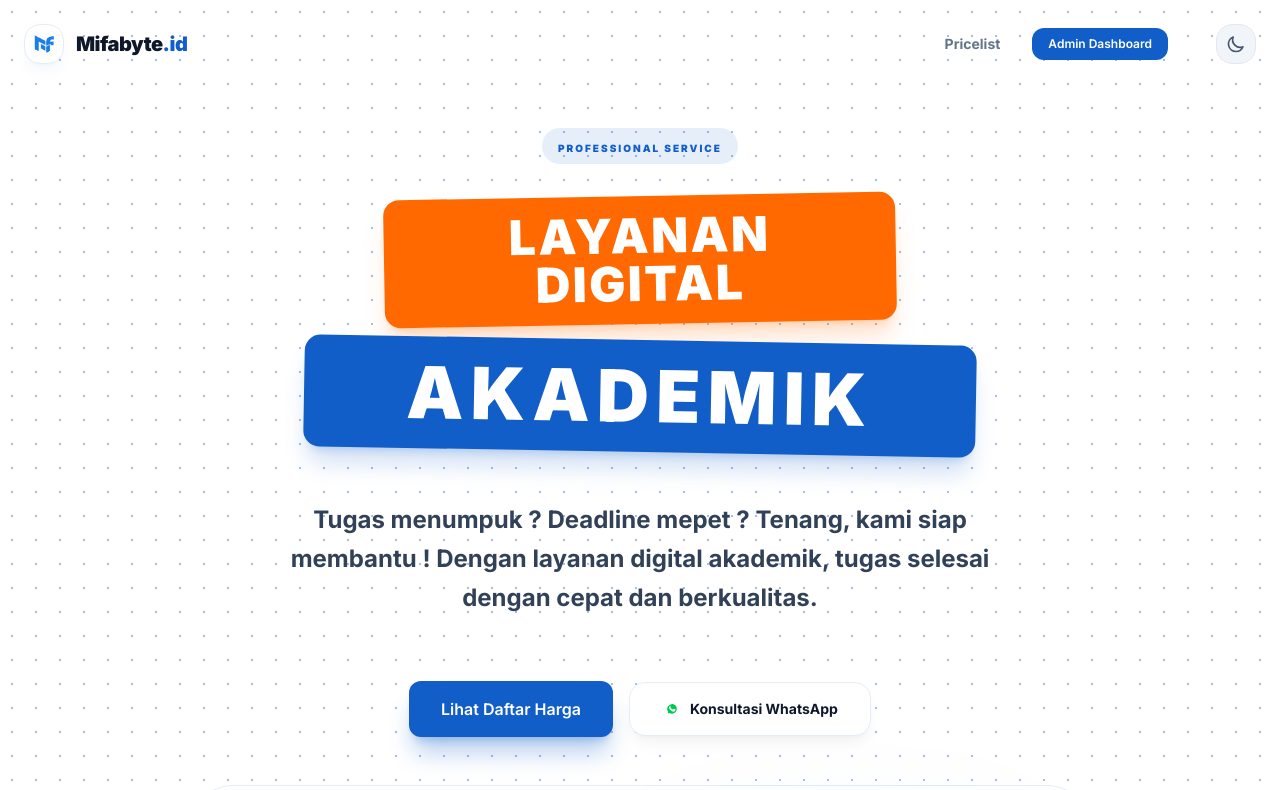
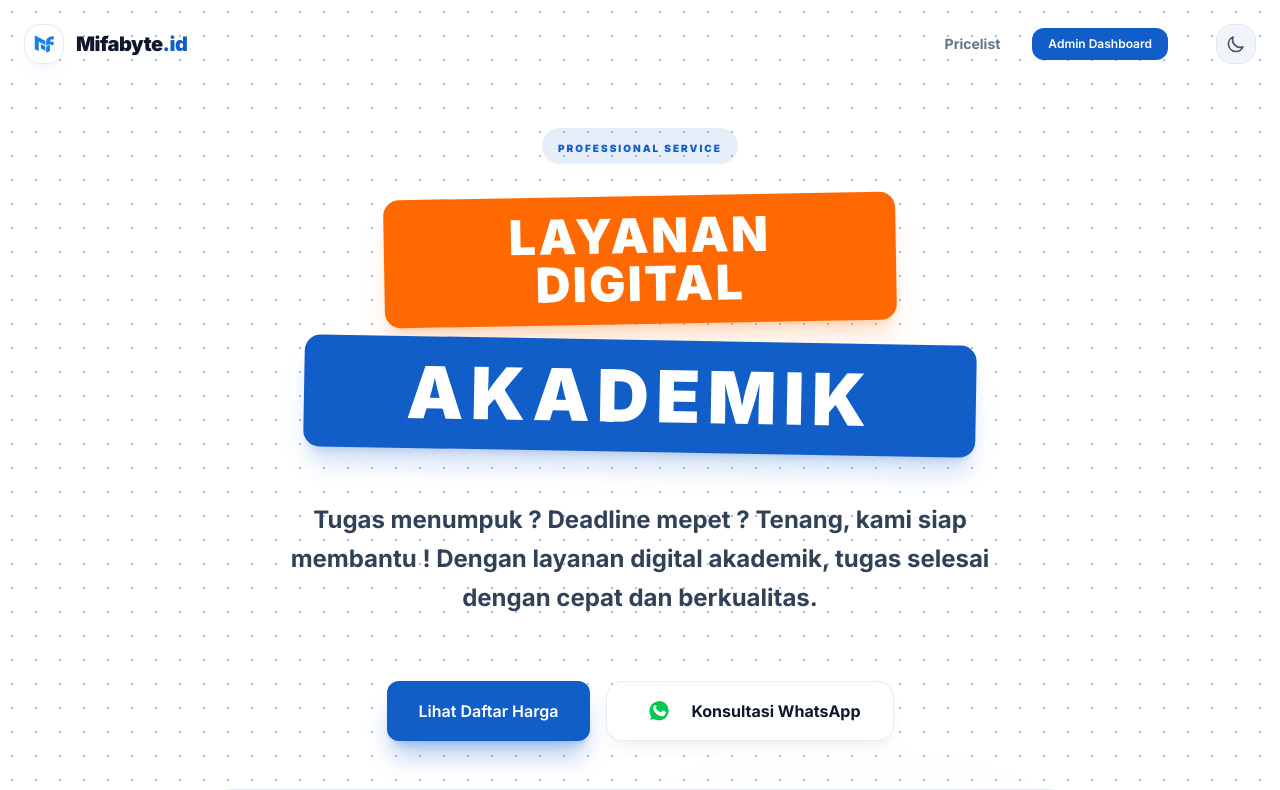
Before and after one commit to MakdumIbrohim/mifabye-finance, a Next.js app: page / in a window 1280 px wide. Shown: the top 790 px of the page. Built offline with nearby package versions, Linux system fonts and the light colour scheme.

Commit message:
style: update CTA buttons and social icons size for better visibility

```diff
--- a/app/page.tsx
+++ b/app/page.tsx
@@ -164,9 +164,9 @@ export default function LandingPage() {
 
             {/* CTA Buttons integrated into Hero */}
             <div className="flex flex-wrap items-center justify-center gap-4 pt-4">
-              <a href="#harga" className="btn-primary !px-8 !py-4 shadow-xl shadow-primary/30 text-base">Lihat Daftar Harga</a>
-              <a href="https://wa.me/6285854894312" target="_blank" className={`px-8 py-4 border rounded-2xl font-bold text-sm transition-all flex items-center gap-2 shadow-lg ${isDarkMode ? "bg-slate-900 border-slate-800 text-white hover:bg-slate-800 shadow-black/20" : "bg-white border-border text-slate-900 hover:bg-bg-subtle shadow-black/5"}`}>
-                <svg className="w-5 h-5 text-green-500" fill="currentColor" viewBox="0 0 24 24"><path d="M12.031 6.172c-3.181 0-5.767 2.586-5.768 5.766-.001 1.298.38 2.27 1.025 3.312l-.539 2.022 2.067-.541c.937.51 1.999.851 3.215.851 3.181 0 5.765-2.586 5.766-5.764 0-3.18-2.585-5.766-5.766-5.766zm3.365 8.163c-.146.411-.851.764-1.171.815-.296.046-.677.068-1.097-.066-.248-.079-.564-.187-.978-.358-1.766-.729-2.906-2.529-2.994-2.646-.088-.117-.717-.953-.717-1.816 0-.862.453-1.287.614-1.463.161-.176.351-.22.468-.22.117 0 .234.001.336.005.109.004.255-.041.4.307.146.351.5.1.5.219 0 .118-.117.219-.219.336-.102.117-.215.263-.307.351-.102.102-.208.214-.088.423.119.208.53.873 1.139 1.414.783.695 1.442.911 1.646 1.015.205.103.322.088.439-.044.117-.132.5-.585.634-.783.134-.197.268-.166.453-.098.185.068 1.171.552 1.371.65.201.098.334.146.383.23.051.083.051.482-.095.893z" /></svg>
+              <a href="#harga" className="btn-primary !px-8 h-[60px] flex items-center justify-center shadow-xl shadow-primary/30 text-base">Lihat Daftar Harga</a>
+              <a href="https://wa.me/6285854894312" target="_blank" className={`px-8 h-[60px] border rounded-2xl font-bold text-base transition-all flex items-center gap-3 shadow-lg ${isDarkMode ? "bg-slate-900 border-slate-800 text-white hover:bg-slate-800 shadow-black/20" : "bg-white border-border text-slate-900 hover:bg-bg-subtle shadow-black/5"}`}>
+                <svg className="w-10 h-10 text-green-500" fill="currentColor" viewBox="0 0 24 24"><path d="M12.031 6.172c-3.181 0-5.767 2.586-5.768 5.766-.001 1.298.38 2.27 1.025 3.312l-.539 2.022 2.067-.541c.937.51 1.999.851 3.215.851 3.181 0 5.765-2.586 5.766-5.764 0-3.18-2.585-5.766-5.766-5.766zm3.365 8.163c-.146.411-.851.764-1.171.815-.296.046-.677.068-1.097-.066-.248-.079-.564-.187-.978-.358-1.766-.729-2.906-2.529-2.994-2.646-.088-.117-.717-.953-.717-1.816 0-.862.453-1.287.614-1.463.161-.176.351-.22.468-.22.117 0 .234.001.336.005.109.004.255-.041.4.307.146.351.5.1.5.219 0 .118-.117.219-.219.336-.102.117-.215.263-.307.351-.102.102-.208.214-.088.423.119.208.53.873 1.139 1.414.783.695 1.442.911 1.646 1.015.205.103.322.088.439-.044.117-.132.5-.585.634-.783.134-.197.268-.166.453-.098.185.068 1.171.552 1.371.65.201.098.334.146.383.23.051.083.051.482-.095.893z" /></svg>
                 Konsultasi WhatsApp
               </a>
             </div>
@@ -334,12 +334,12 @@ export default function LandingPage() {
         <footer className={`max-w-4xl mx-auto text-center border-t pt-12 transition-colors duration-300 ${isDarkMode ? "border-slate-800" : "border-border"}`}>
           <div className="flex items-center justify-center gap-6 mb-8">
             <a href="https://www.instagram.com/mifabyte" target="_blank" className={`flex items-center gap-2 text-sm font-bold transition-colors ${isDarkMode ? "text-slate-500 hover:text-pink-500" : "text-text-muted hover:text-pink-500"}`}>
-              <svg className="w-5 h-5" fill="currentColor" viewBox="0 0 24 24"><path d="M12 2.163c3.204 0 3.584.012 4.85.07 3.252.148 4.771 1.691 4.919 4.919.058 1.265.069 1.645.069 4.849 0 3.205-.012 3.584-.069 4.849-.149 3.225-1.664 4.771-4.919 4.919-1.266.058-1.644.07-4.85.07-3.204 0-3.584-.012-4.849-.07-3.26-.149-4.771-1.699-4.919-4.92-.058-1.265-.07-1.644-.07-4.849 0-3.204.013-3.583.07-4.849.149-3.227 1.664-4.771 4.919-4.919 1.266-.057 1.645-.069 4.849-.069zm0-2.163c-3.259 0-3.667.014-4.947.072-4.358.2-6.78 2.618-6.98 6.98-.059 1.281-.073 1.689-.073 4.948 0 3.259.014 3.668.072 4.948.2 4.358 2.618 6.78 6.98 6.98 1.281.058 1.689.072 4.948.072 3.259 0 3.668-.014 4.948-.072 4.354-.2 6.782-2.618 6.979-6.98.059-1.28.073-1.689.073-4.948 0-3.259-.014-3.667-.072-4.947-.196-4.354-2.617-6.78-6.979-6.98-1.281-.059-1.69-.073-4.949-.073zm0 5.838c-3.403 0-6.162 2.759-6.162 6.162s2.759 6.163 6.162 6.163 6.162-2.759 6.162-6.163c0-3.403-2.759-6.162-6.162-6.162zm0 10.162c-2.209 0-4-1.79-4-4 0-2.209 1.791-4 4-4s4 1.791 4 4c0 2.21-1.791 4-4 4zm6.406-11.845c-.796 0-1.441.645-1.441 1.44s.645 1.44 1.441 1.44c.795 0 1.439-.645 1.439-1.44s-.644-1.44-1.439-1.44z" /></svg>
+               <svg className="w-6 h-6" fill="currentColor" viewBox="0 0 24 24"><path d="M12 2.163c3.204 0 3.584.012 4.85.07 3.252.148 4.771 1.691 4.919 4.919.058 1.265.069 1.645.069 4.849 0 3.205-.012 3.584-.069 4.849-.149 3.225-1.664 4.771-4.919 4.919-1.266.058-1.644.07-4.85.07-3.204 0-3.584-.012-4.849-.07-3.26-.149-4.771-1.699-4.919-4.92-.058-1.265-.07-1.644-.07-4.849 0-3.204.013-3.583.07-4.849.149-3.227 1.664-4.771 4.919-4.919 1.266-.057 1.645-.069 4.849-.069zm0-2.163c-3.259 0-3.667.014-4.947.072-4.358.2-6.78 2.618-6.98 6.98-.059 1.281-.073 1.689-.073 4.948 0 3.259.014 3.668.072 4.948.2 4.358 2.618 6.78 6.98 6.98 1.281.058 1.689.072 4.948.072 3.259 0 3.668-.014 4.948-.072 4.354-.2 6.782-2.618 6.979-6.98.059-1.28.073-1.689.073-4.948 0-3.259-.014-3.667-.072-4.947-.196-4.354-2.617-6.78-6.979-6.98-1.281-.059-1.69-.073-4.949-.073zm0 5.838c-3.403 0-6.162 2.759-6.162 6.162s2.759 6.163 6.162 6.163 6.162-2.759 6.162-6.163c0-3.403-2.759-6.162-6.162-6.162zm0 10.162c-2.209 0-4-1.79-4-4 0-2.209 1.791-4 4-4s4 1.791 4 4c0 2.21-1.791 4-4 4zm6.406-11.845c-.796 0-1.441.645-1.441 1.44s.645 1.44 1.441 1.44c.795 0 1.439-.645 1.439-1.44s-.644-1.44-1.439-1.44z" /></svg>
               @mifabyte
             </a>
             <div className={`w-1 h-1 rounded-full ${isDarkMode ? "bg-slate-800" : "bg-border"}`} />
             <a href="https://wa.me/6285854894312" target="_blank" className={`flex items-center gap-2 text-sm font-bold transition-colors ${isDarkMode ? "text-slate-500 hover:text-green-500" : "text-text-muted hover:text-green-500"}`}>
-              <svg className="w-5 h-5" fill="currentColor" viewBox="0 0 24 24"><path d="M12.031 6.172c-3.181 0-5.767 2.586-5.768 5.766-.001 1.298.38 2.27 1.025 3.312l-.539 2.022 2.067-.541c.937.51 1.999.851 3.215.851 3.181 0 5.765-2.586 5.766-5.764 0-3.18-2.585-5.766-5.766-5.766zm3.365 8.163c-.146.411-.851.764-1.171.815-.296.046-.677.068-1.097-.066-.248-.079-.564-.187-.978-.358-1.766-.729-2.906-2.529-2.994-2.646-.088-.117-.717-.953-.717-1.816 0-.862.453-1.287.614-1.463.161-.176.351-.22.468-.22.117 0 .234.001.336.005.109.004.255-.041.4.307.146.351.5.1.5.219 0 .118-.117.219-.219.336-.102.117-.215.263-.307.351-.102.102-.208.214-.088.423.119.208.53.873 1.139 1.414.783.695 1.442.911 1.646 1.015.205.103.322.088.439-.044.117-.132.5-.585.634-.783.134-.197.268-.166.453-.098.185.068 1.171.552 1.371.65.201.098.334.146.383.23.051.083.051.482-.095.893z" /></svg>
+              <svg className="w-10 h-10" fill="currentColor" viewBox="0 0 24 24"><path d="M12.031 6.172c-3.181 0-5.767 2.586-5.768 5.766-.001 1.298.38 2.27 1.025 3.312l-.539 2.022 2.067-.541c.937.51 1.999.851 3.215.851 3.181 0 5.765-2.586 5.766-5.764 0-3.18-2.585-5.766-5.766-5.766zm3.365 8.163c-.146.411-.851.764-1.171.815-.296.046-.677.068-1.097-.066-.248-.079-.564-.187-.978-.358-1.766-.729-2.906-2.529-2.994-2.646-.088-.117-.717-.953-.717-1.816 0-.862.453-1.287.614-1.463.161-.176.351-.22.468-.22.117 0 .234.001.336.005.109.004.255-.041.4.307.146.351.5.1.5.219 0 .118-.117.219-.219.336-.102.117-.215.263-.307.351-.102.102-.208.214-.088.423.119.208.53.873 1.139 1.414.783.695 1.442.911 1.646 1.015.205.103.322.088.439-.044.117-.132.5-.585.634-.783.134-.197.268-.166.453-.098.185.068 1.171.552 1.371.65.201.098.334.146.383.23.051.083.051.482-.095.893z" /></svg>
               085854894312
             </a>
           </div>
```
